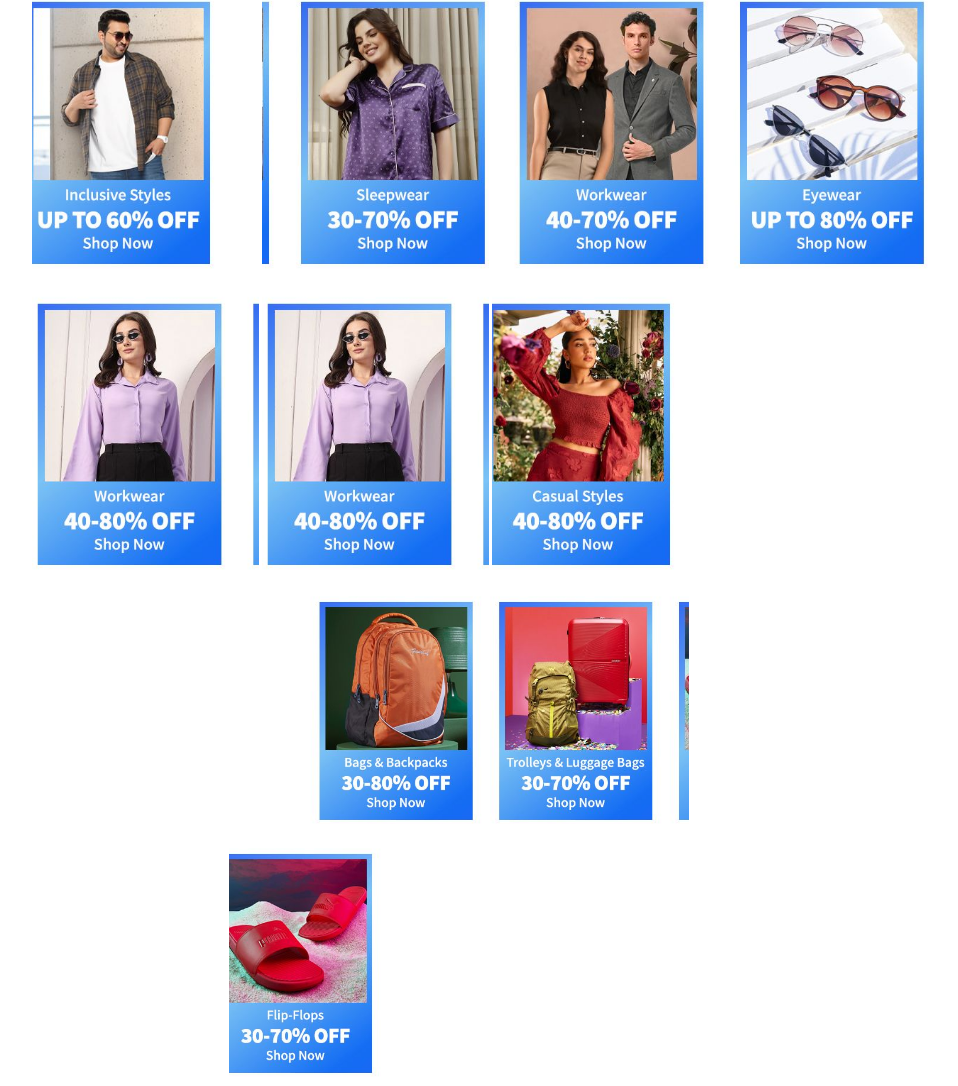
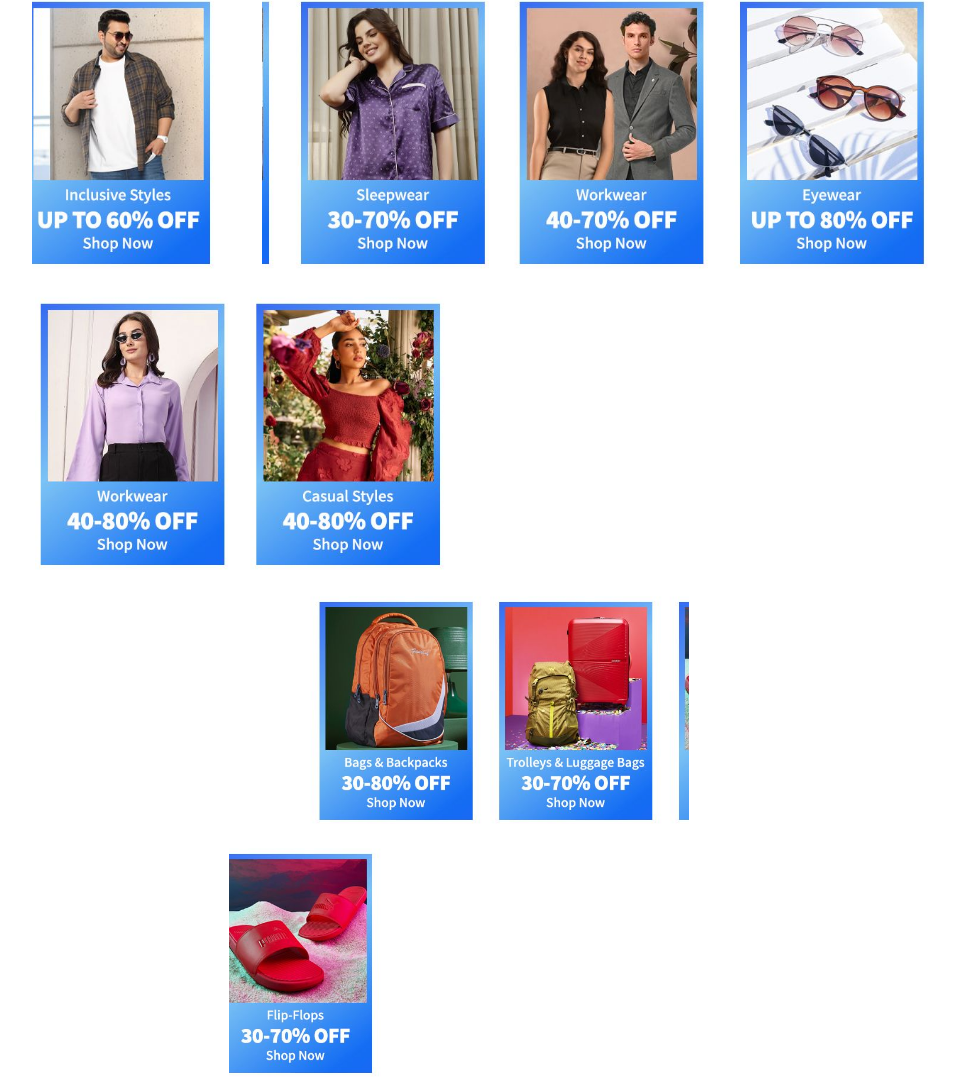
Before and after one commit to VINAY-MASTER-BLASTER/Myntra-Clone, a plain HTML site: page index.html in a window 1280 px wide. Shown: the part 3696-4782 px from the top of the page, without its empty margins (68-1026 px from the left). Drawn offline with Linux system fonts and the light colour scheme; files whose address does not match are found by name.

Commit message:
index-myntra

```diff
--- a/index.html
+++ b/index.html
@@ -131,9 +131,7 @@
             <img src="./Assets/Img/Twentysix-shop.jpg" alt="">
             <img src="./Assets/Img/Twentyseven-shop.jpg" alt="">
             <img src="./Assets/Img/Twentyeight-shop.jpg" alt="">
-            <!-- <img src="./Assets/Img/Twentynine-shop.jpg" alt="" class="Position-left"> -->
-            <img src="./Assets/Img/Twentynine-shop.jpg" alt="" >
-            <img src="./Assets/Img/Twentynine-shop.jpg" alt="" >
+            <img src="./Assets/Img/TwentyNine-shop.jpg" alt="" class="Position-left">
             <img src="./Assets/Img/Thirty-shop.jpg" alt="">
             <div class="Extra-Three">
                 <img src="./Assets/Img/Thirtyone-shop.jpg" alt="" class="Extra-Three-img-one">
```
